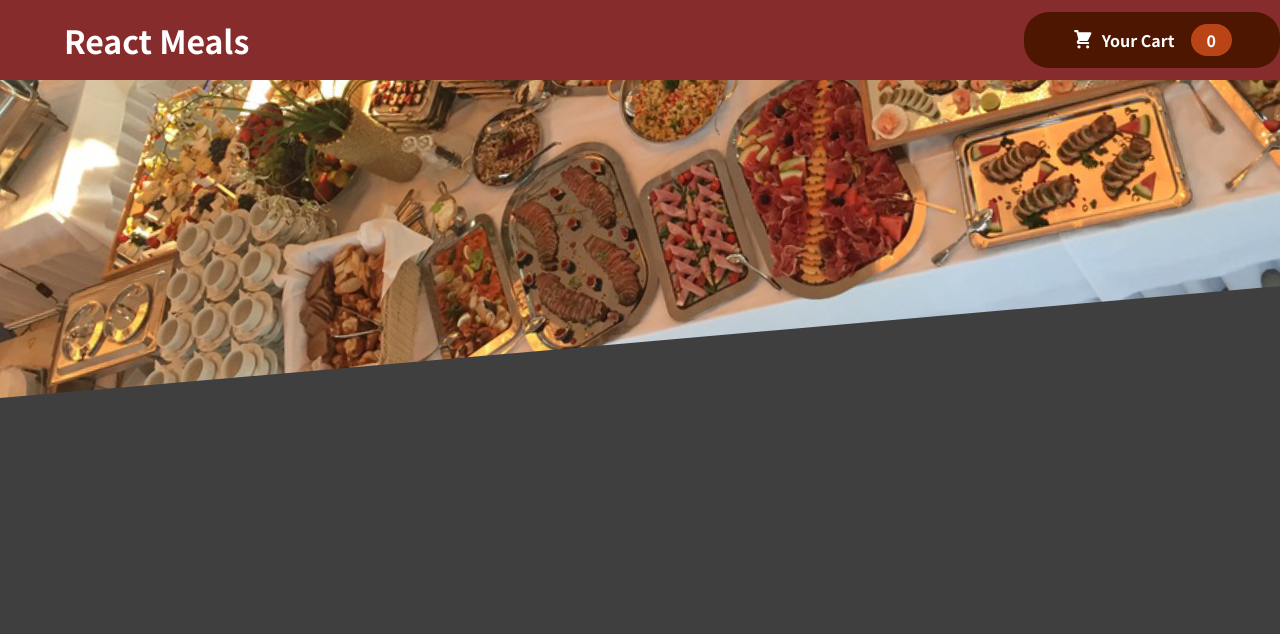
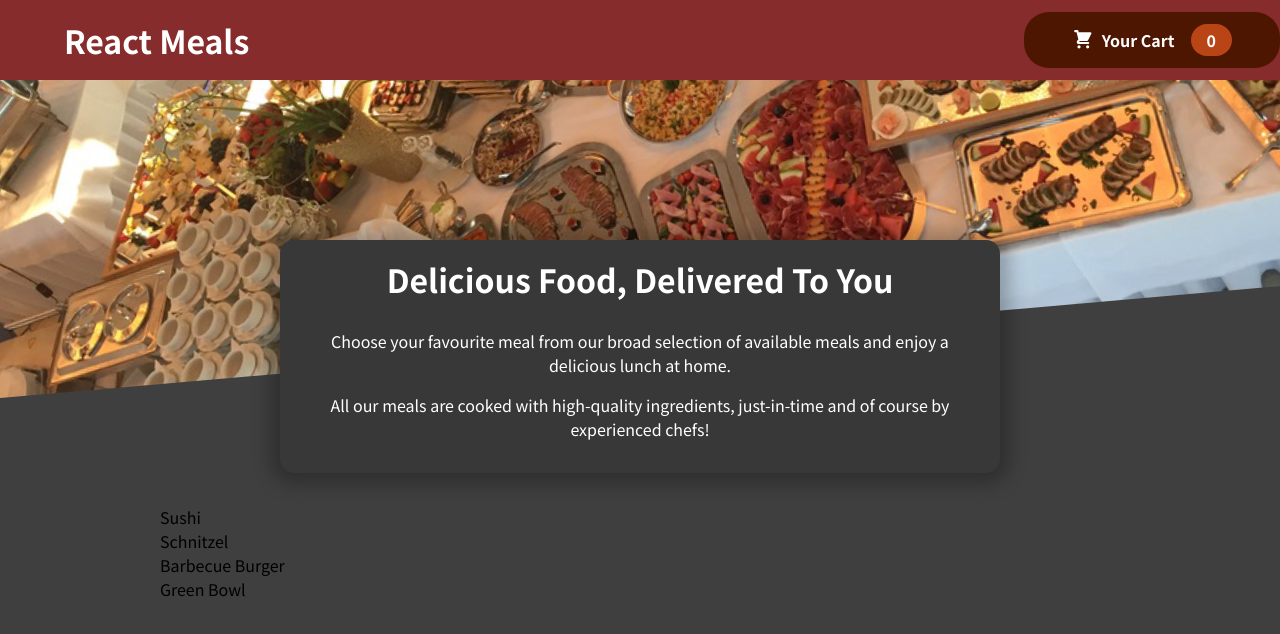
Before and after one commit to manupuranic/react-restaurant, a React (Create React App) app: page / in a window 1280 px wide. Shown: the top 634 px of the page. Built offline with nearby package versions, Linux system fonts and the light colour scheme.

Commit message:
Meals Summary

```diff
--- a/src/App.js
+++ b/src/App.js
@@ -1,10 +1,14 @@
+import { Fragment } from "react";
 import Header from "./Components/Layout/Header/Header";
-import { Fragment } from "react";
+import Meal from "./Components/Meals/Meal";
 
 function App() {
   return (
     <Fragment>
       <Header />
+      <main>
+        <Meal />
+      </main>
     </Fragment>
   );
 }
--- /dev/null
+++ b/src/Components/Meals/AvailableMeals.js
@@ -0,0 +1,41 @@
+import React from "react";
+import classes from "./AvailableMeals.module.css";
+
+const DUMMY_MEALS = [
+  {
+    id: "m1",
+    name: "Sushi",
+    description: "Finest fish and veggies",
+    price: 22.99,
+  },
+  {
+    id: "m2",
+    name: "Schnitzel",
+    description: "A german specialty!",
+    price: 16.5,
+  },
+  {
+    id: "m3",
+    name: "Barbecue Burger",
+    description: "American, raw, meaty",
+    price: 12.99,
+  },
+  {
+    id: "m4",
+    name: "Green Bowl",
+    description: "Healthy...and green...",
+    price: 18.99,
+  },
+];
+
+const AvailableMeals = () => {
+  const mealsList = DUMMY_MEALS.map((meal) => <li>{meal.name}</li>);
+
+  return (
+    <section className={classes.meals}>
+      <ul>{mealsList}</ul>
+    </section>
+  );
+};
+
+export default AvailableMeals;
--- /dev/null
+++ b/src/Components/Meals/AvailableMeals.module.css
@@ -0,0 +1,24 @@
+.meals {
+  max-width: 60rem;
+  width: 90%;
+  margin: 2rem auto;
+  animation: meals-appear 1s ease-out forwards;
+}
+
+.meals ul {
+  list-style: none;
+  margin: 0;
+  padding: 0;
+}
+
+@keyframes meals-appear {
+  from {
+    opacity: 0;
+    transform: translateY(3rem);
+  }
+
+  to {
+    opacity: 1;
+    transform: translateY(0);
+  }
+}
--- /dev/null
+++ b/src/Components/Meals/Meal.js
@@ -0,0 +1,14 @@
+import React, { Fragment } from "react";
+import Summary from "./Summary";
+import AvailableMeals from "./AvailableMeals";
+
+const Meal = () => {
+  return (
+    <Fragment>
+      <Summary />
+      <AvailableMeals />
+    </Fragment>
+  );
+};
+
+export default Meal;
--- /dev/null
+++ b/src/Components/Meals/Summary.js
@@ -0,0 +1,20 @@
+import React from "react";
+import classes from "./Summary.module.css";
+
+const Summary = () => {
+  return (
+    <div className={classes.summary}>
+      <h2>Delicious Food, Delivered To You</h2>
+      <p>
+        Choose your favourite meal from our broad selection of available meals
+        and enjoy a delicious lunch at home.
+      </p>
+      <p>
+        All our meals are cooked with high-quality ingredients, just-in-time and
+        of course by experienced chefs!
+      </p>
+    </div>
+  );
+};
+
+export default Summary;
--- /dev/null
+++ b/src/Components/Meals/Summary.module.css
@@ -0,0 +1,18 @@
+.summary {
+  text-align: center;
+  max-width: 45rem;
+  width: 90%;
+  margin: auto;
+  margin-top: -10rem;
+  position: relative;
+  background-color: #383838;
+  color: white;
+  border-radius: 14px;
+  padding: 1rem;
+  box-shadow: 0 1px 18px 10px rgba(0, 0, 0, 0.25);
+}
+
+.summary h2 {
+  font-size: 2rem;
+  margin-top: 0;
+}
```
